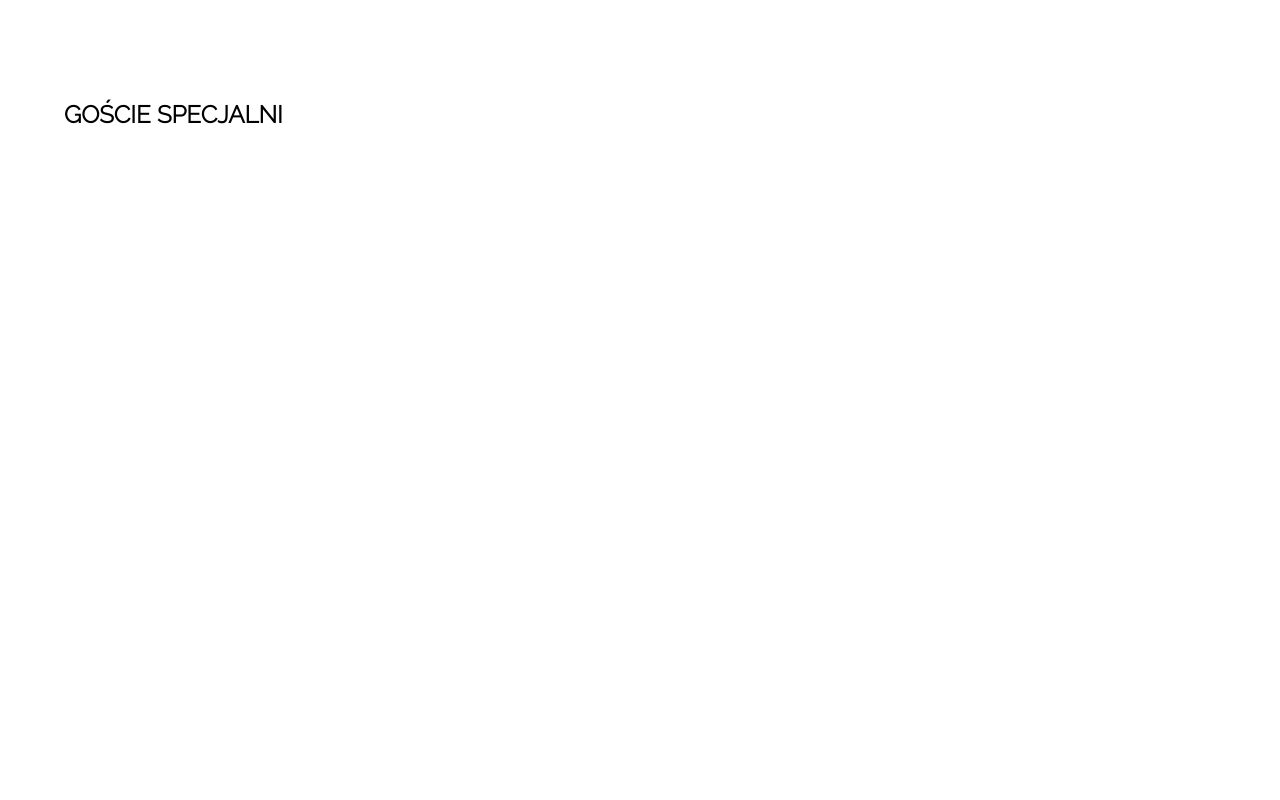
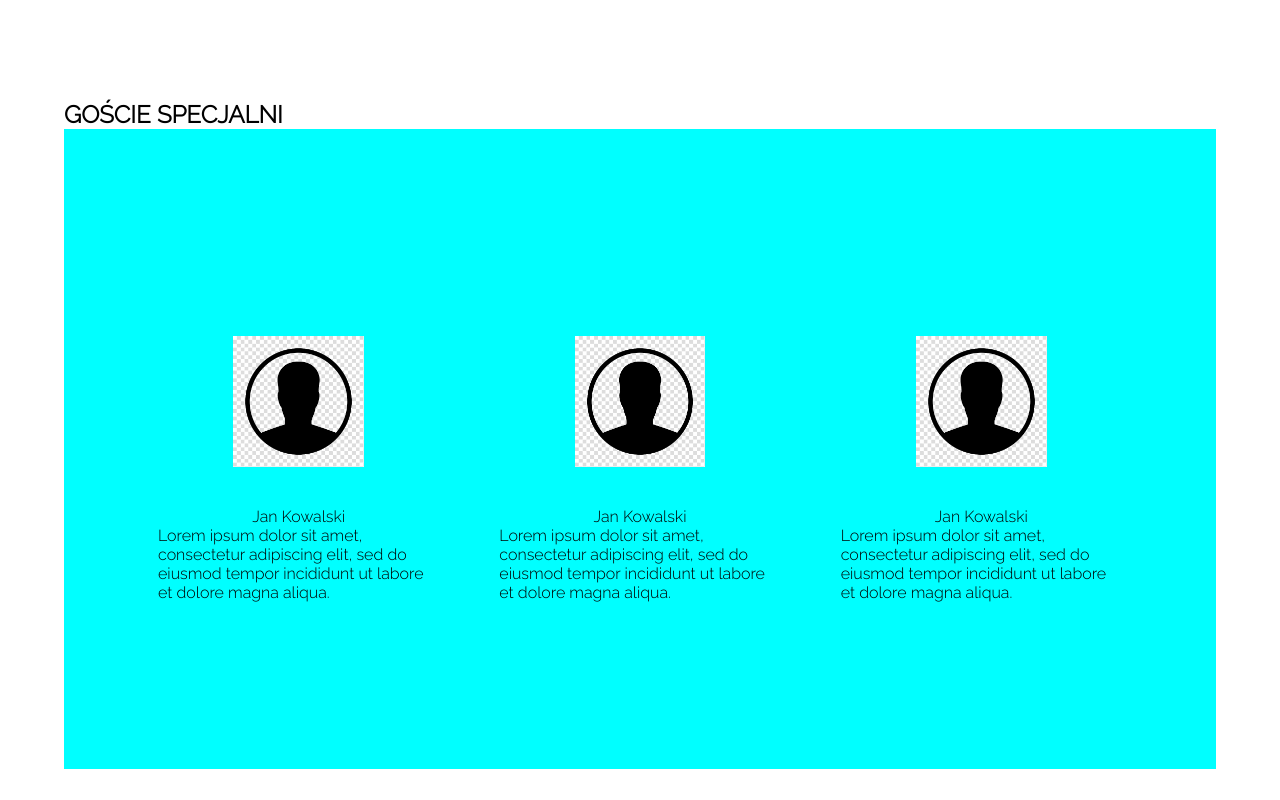
Before and after one commit to anytramm/osknf, a React (Create React App) app: page / in a window 1280 px wide. Shown: the part 1620-2420 px from the top of the page. Built offline with nearby package versions, Linux system fonts and the light colour scheme.

Commit message:
changes in sections - placeholders

```diff
--- /dev/null
+++ b/src/Guests.css
@@ -0,0 +1,20 @@
+.guests__item{
+    padding: 10px 30px;
+
+    display: flex;
+    flex-direction: column;
+    justify-content: center;
+    align-items: center;
+}
+
+.guests__item img{
+    width: 75%;
+    padding: 5vh;
+    height: auto;
+
+}
+
+.section-guests__guests{
+    justify-content: space-between;
+    align-items: center;
+}
--- /dev/null
+++ b/src/Guests.js
@@ -0,0 +1,30 @@
+import React from 'react';
+import PeopleImg from './images/person.jpg'
+import './Guests.css'
+
+const Guest = props =>{
+    return(
+        <div className="guests__item">
+            <img src={props.image} alt={props.name}/>
+            <p>{props.name}</p>
+            <p>{props.subject}</p>
+        </div>
+    )
+}
+
+
+const Guests = () => {
+    const guests = [
+        {name: "Jan Kowalski", subject: "Lorem ipsum dolor sit amet, consectetur adipiscing elit, sed do eiusmod tempor incididunt ut labore et dolore magna aliqua. ", image: PeopleImg},
+        {name: "Jan Kowalski", subject: "Lorem ipsum dolor sit amet, consectetur adipiscing elit, sed do eiusmod tempor incididunt ut labore et dolore magna aliqua. ", image: PeopleImg},
+        {name: "Jan Kowalski", subject: "Lorem ipsum dolor sit amet, consectetur adipiscing elit, sed do eiusmod tempor incididunt ut labore et dolore magna aliqua. ", image: PeopleImg}
+    ]
+    const guestsList = guests.map(guest => <Guest name={guest.name} subject={guest.subject} image={guest.image} />);
+    return (
+        <div className="section-content section-guests__guests">
+            {guestsList}
+        </div>
+    )
+}
+
+export default Guests;
--- a/src/MainContent.js
+++ b/src/MainContent.js
@@ -1,14 +1,15 @@
 import React from 'react'
+import KNFphoto from './images/placeholder.png'
 
 const MainContent = () => {
     return(
-        <main>
+        <main className="section-content section-main__main">
             <p>
                 Jako Koło Naukowe Fizyków działające na Wydziale Fizyki Politechniki Warszawskiej
                 mamy przyjemność zaprosić Doktorantów i Studentów na XIX edycję Ogólnopolskiej
                 Sesji Kół Naukowych Fizyków, która odbędzie się na jesieni 2020 r. w Warszawie.
             </p>
-            {/* <img /> */}
+            <img src={KNFphoto} alt="KNF PW"/>
 
         </main>
     )
--- a/src/Menu.js
+++ b/src/Menu.js
@@ -6,6 +6,7 @@ import logoKNF from './images/logoKNF.jpg'
 import { IoIosMenu, IoIosClose } from "react-icons/io";
 import TitleContent from './TitleContent'
 import MainContent from './MainContent'
+import Guests from './Guests'
 
 class Menu extends Component{
 
@@ -19,7 +20,7 @@ class Menu extends Component{
         sections: [
             {id: 0 , name: "", content: <TitleContent />, active: true},
             {id: 1 , name: "XIX OSKNF", content: <MainContent />, active: false},
-            {id: 2 , name: "Goście specjalni", content: "", active: false},
+            {id: 2 , name: "Goście specjalni", content: <Guests />, active: false},
             {id: 3 , name: "Plan konferencji", content: "", active: false},
             {id: 4 , name: "Rejestracja", content: "", active: false},
             {id: 5 , name: "Patroni i sponsorzy", content: "", active: false},
--- a/src/Section.css
+++ b/src/Section.css
@@ -3,8 +3,20 @@ section{
     padding: 15vh 5vw 5vh 5vw;
 }
 
+/* SECTIONS */
+
 h3{
     font-size: 1.5em;
+}
+
+.section-content{
+    background-color: aqua;
+    padding: 10vh 5vw;
+
+    width: 100%;
+    height: 100%;
+
+    display: flex;
 }
 
 
@@ -23,9 +35,3 @@ h2{
 h1, h2{
     text-align: center;
 }
-
-/* SECTION 2 */
-
-main{
-    padding: 10vh 5vw;
-}
```
Also changed, not shown: src/MainContent.css (added), src/images/person.jpg (added), src/images/placeholder.png (added).
